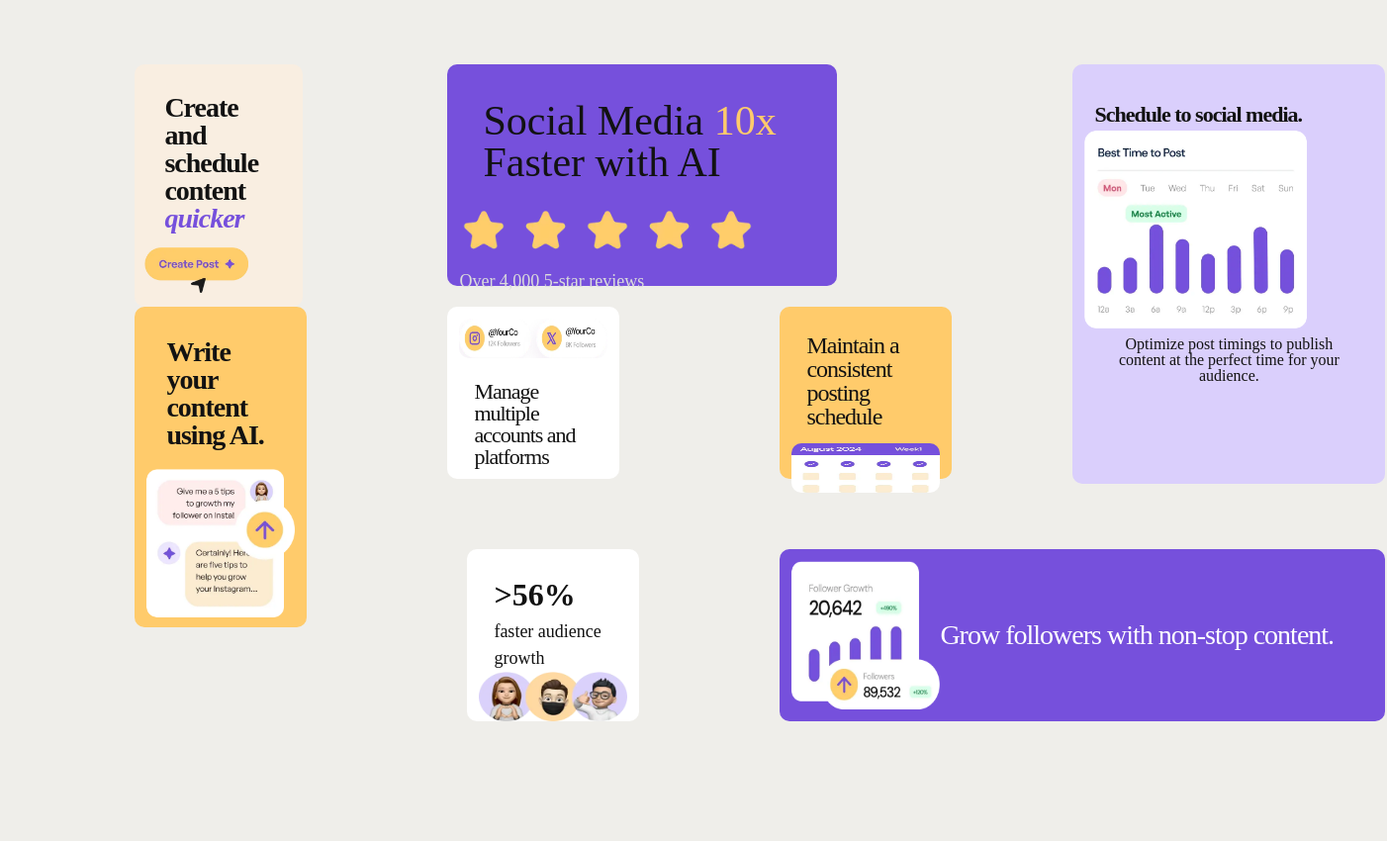
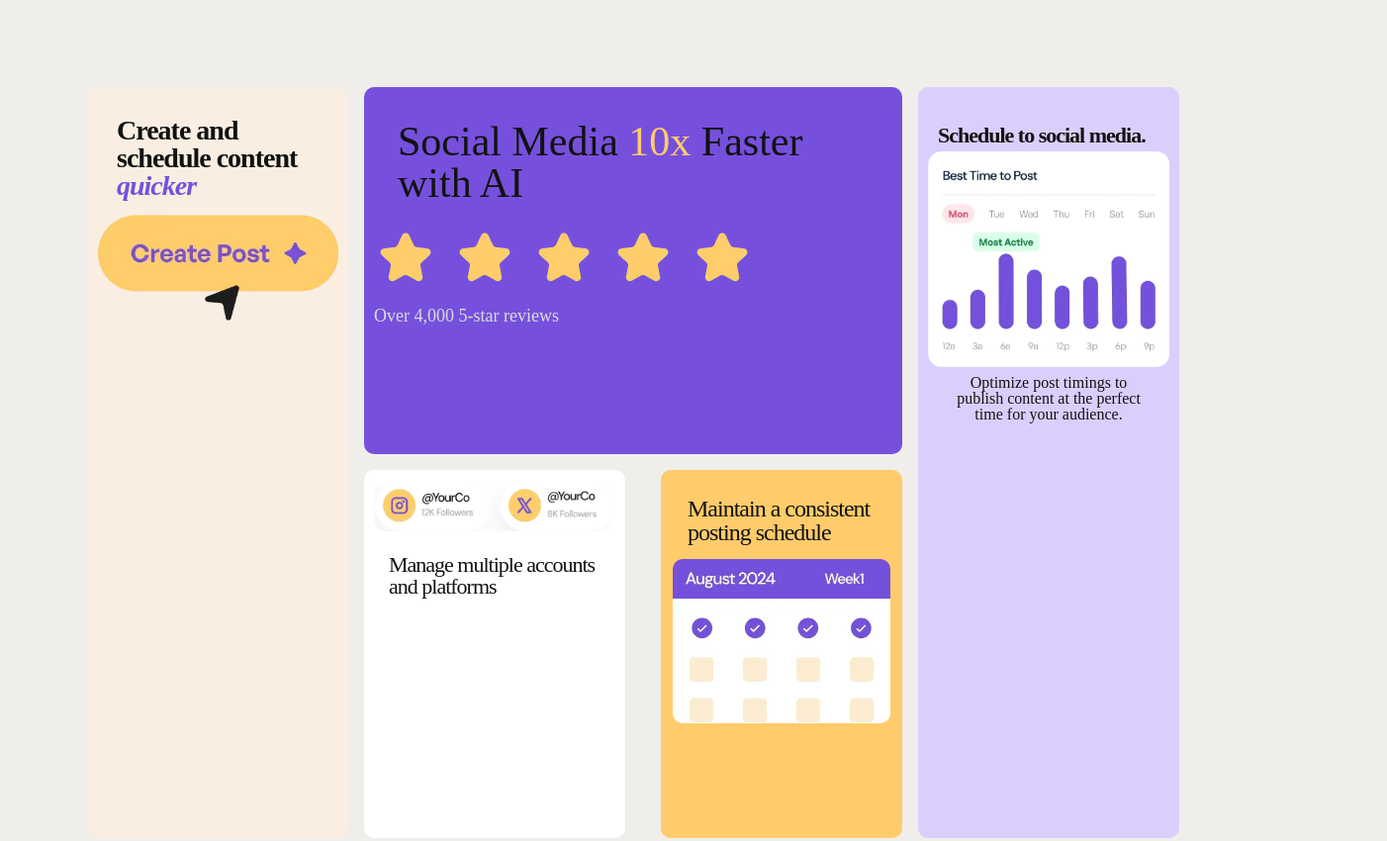
Before and after one commit to Gettie1/bento-grid-main, a plain HTML site: page index.html in a window 1280 px wide. Shown: the top 850 px of the page at 99% size, 1402 px wide, since content can reach past the window. Drawn offline with Linux system fonts and the light colour scheme; a web font is replaced by a local one.

Commit message:
modified css file

```diff
--- a/style.css
+++ b/style.css
@@ -14,6 +14,12 @@ body {
   line-height: 1.5;
   color: var(--black);
   background-color:rgb(239, 238, 234);
+  /* width: 100%;
+  align-items: center;
+  justify-content: center; */
+    /* display: flex;
+    flex-direction: column; */
+
 }
 p{font-size: 18px;
 font-weight: 500;}
@@ -21,94 +27,101 @@ font-weight: 500;}
     display: grid;
     grid-template-columns: repeat(4, 1fr);
     grid-template-rows: repeat(3, 1fr);
-    gap:none;
-    padding: 2px;
-    margin-left:10% ;
-    margin-right: 10%;
-    margin-top: 5%;
-    margin-bottom: 5%;
-    width: 100%;
+     gap:1rem;
+    padding: 10vh;
+    margin: 0 auto;
+     /* width: 100vh;
+     height: 100vh;  */
+    align-self: center;
+    /* max-width: 1200px; */
+     /* max-height: fit-content; */
 }
  .create-grid{
-    display: grid;
+    /* display: grid; */
 /* direction: column;
 justify-content: center;
 align-items: center;
 ali  */
     grid-column: 1;
-    grid-row: 1 /span 1.5;
+    grid-row: 1 /span 2;
     background-color: var(--yellow-100);
     padding: 10px;
     border-radius: 10px;
-    max-width: 150px;
-    max-height: 250px;
-    align-items: center;
+    padding-bottom: 0%;
+    /* max-width: 150px;
+    max-height: 250px;*/
+    /* align-items: center;  */
 }
 .create-grid img{
-    width: auto;
-    height: 50px;
+    width: 100%;
+    height: auto;
     border-radius: 10px;
+
 }
 .social-grid{
     grid-column:2/span 2;
     grid-row: 1 ;
     background-color: var(--purple-500);
-    padding: 12px;
+    padding: 10px;
     border-radius: 10px;
-    max-width: 370px;
+    padding-bottom: 0px;
+    /* max-width: 370px;
     max-height: 200px;
     align-items: center;
-    align-items: center;
+    align-items: center; */
 }
-.social-grid img{
+/* .social-grid img{
     width: auto;
     height: 50px;
     border-radius: 10px;
-}.schedule-grid{
+} */
+.schedule-grid{
     grid-column: 4 ;
     grid-row: 1/span 2;
     background-color: var(--purple-100);
-    padding: 12px;
+    padding: 10px;
     border-radius: 10px;
-    max-width: 300px;
+    padding-bottom: 0%;
+    /* margin-bottom: auto; */
+    /* max-width: 300px;
     max-height: 400px;
-    align-items: center;
+    align-items: center; */
 
 }
 .schedule-grid img{
-    width: auto;
-    height: 200px;
-    border-radius: 10px;
+    width: 100%;
+    height: auto;
+    border-radius: 5px;
 }
 .write-grid{
     grid-column: 1;
-    grid-row:2/ span 2;
+    grid-row: 3;
     background-color: var(--yellow-500);
-    padding: 12px;
+    padding: 10px;
     border-radius: 10px;
-    max-width: 150px;
+    /* max-width: 150px;
     max-height: 300px;
-    align-items: center;
+    align-items: center; */
 }
 .write-grid img{
-    width: 150px;
-    height: 150px;
+    width: 100%;
+    height: auto;
     border-radius: 10px;
 }
 .manage-grid{
     grid-column: 2;
     grid-row: 2.5;
     background-color: var(--white);
-    padding: 12px;
+    padding: 10px;
     margin-left: none;
     border-radius: 10px;
-    max-width: 150px;
+    /* max-width: 150px;
     max-height: 150px;
-    align-items: center;
+    align-items: center; */
 }
 .manage-grid img{
-    width: 150px;
-    height: 40px;
+    width: 100%;
+    height: auto;
     border-radius: 10px;
 }
 .maintain-grid{
@@ -118,14 +131,14 @@ ali  */
     padding: 12px;
     margin-left: 20px;
     border-radius: 10px;
-    max-width: 150px;
+    /* max-width: 150px;
     max-height: 150px;
-    align-items: center;
+    align-items: center; */
 
 }
 .maintain-grid img{
-    width: 150px;
-    height: 50px;
+    width: 100%;
+    height: auto;
     border-radius: 10px;
 }
 .audience-grid{
@@ -135,13 +148,13 @@ ali  */
     padding: 12px;
     margin-left: 20px;
     border-radius: 10px;
-    width: 150px;
+    /* width: 150px;
     height: 150px;
-    align-items: center;
+    align-items: center; */
 }
 .audience-grid img{
-    width: 150px;
-    height: 50px;
+    width: 100%;
+    height: auto;
     border-radius: 10px;
 }
 .followers-grid{
@@ -149,12 +162,12 @@ ali  */
     grid-row: 3;
     background-color: var(--purple-500);
     display: flex;
-    padding: 12px;
-    margin-left: 20px;
+    padding: 10px;
+    /* margin-left: 20px; */
     border-radius: 10px;
-    width: auto;
+    /* width: auto;
     height: 150px;
-    align-items: center;
+    align-items: center; */
 }
 .followers-grid img{
     width: 150px;
```
Also changed, not shown: bento-grid-main/index.html (deleted, +0 -72 lines).
